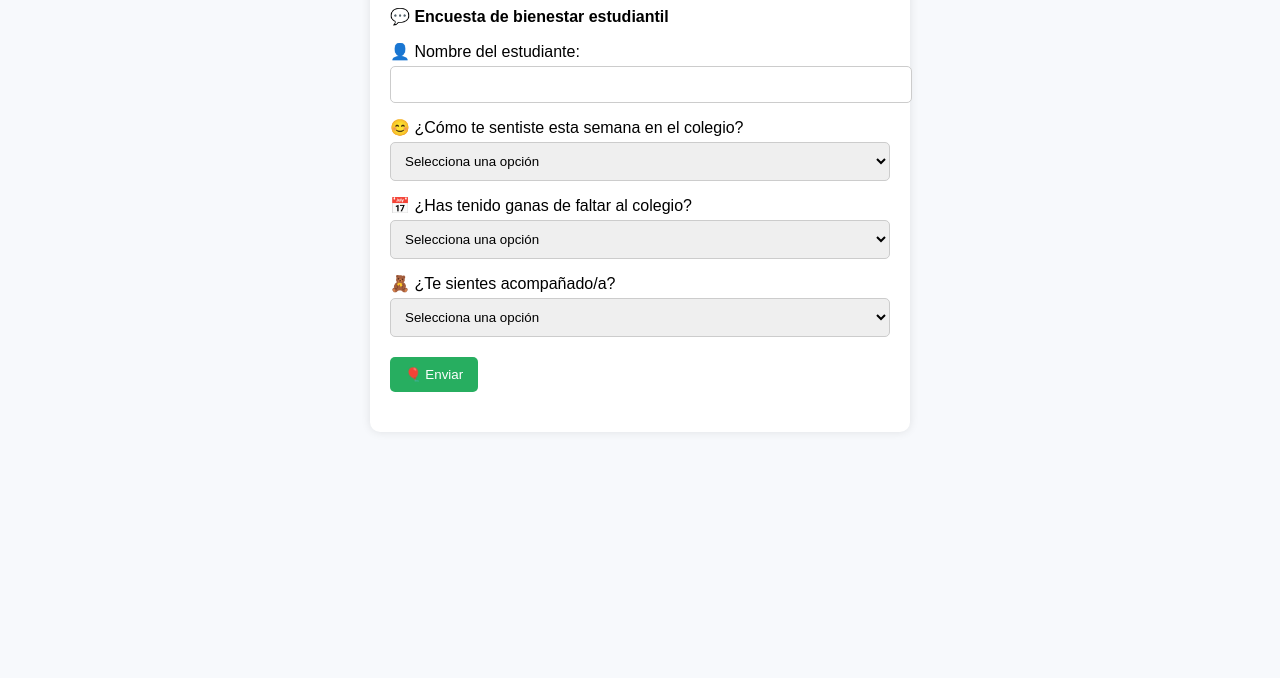
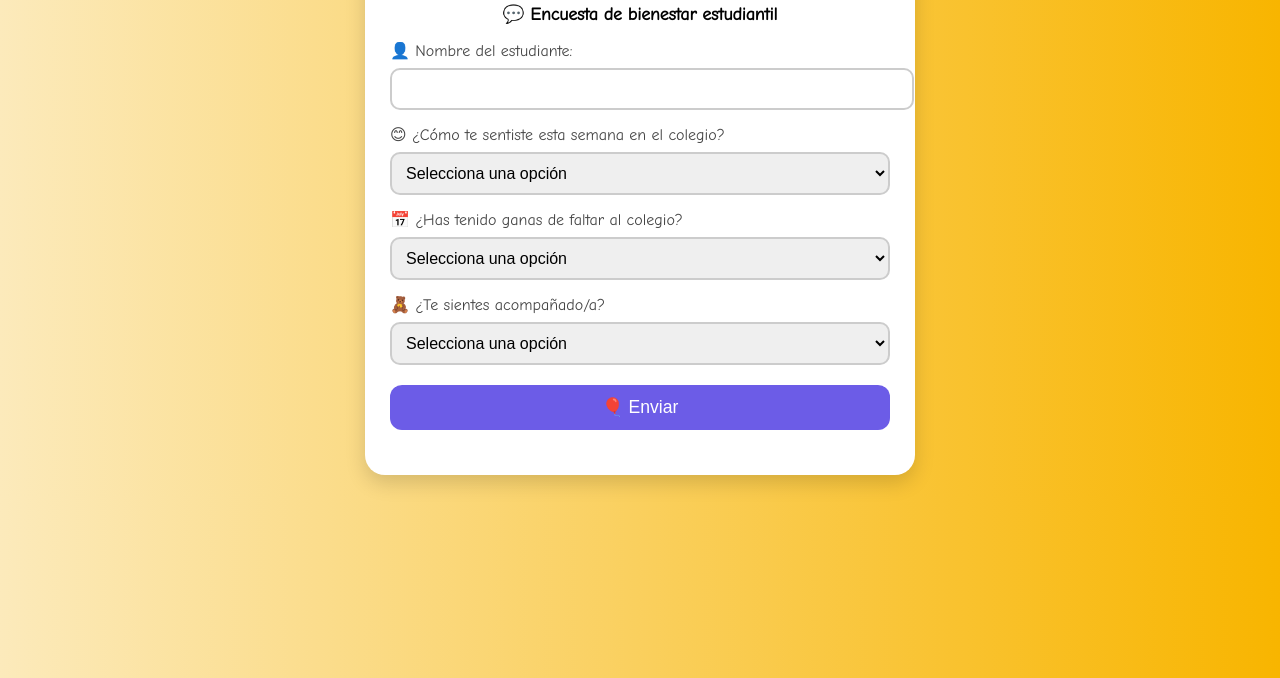
Before and after one commit to acarrascov/contigo-escuela, a plain HTML site: page index.html in a window 1280 px wide. Shown: the part 122-800 px from the top of the page. Drawn offline with Linux system fonts and the light colour scheme.

Commit message:
Update style.css

```diff
--- a/style.css
+++ b/style.css
@@ -1,45 +1,63 @@
 body {
-  font-family: Arial, sans-serif;
-  background-color: #f7f9fc;
+  font-family: 'Comic Neue', cursive;
+  background: linear-gradient(to right, #fceabb, #f8b500);
   padding: 20px;
-}
-
-h1, h2 {
-  color: #2c3e50;
+  margin: 0;
 }
 
 .container {
   max-width: 500px;
   margin: auto;
-  background: white;
-  padding: 20px;
-  border-radius: 10px;
-  box-shadow: 0 0 10px rgba(0,0,0,0.1);
+  background: #ffffff;
+  padding: 25px;
+  border-radius: 20px;
+  box-shadow: 0 8px 20px rgba(0, 0, 0, 0.15);
+}
+
+h1 {
+  text-align: center;
+  color: #2c3e50;
+}
+
+p {
+  text-align: center;
+  font-size: 1.1em;
 }
 
 label {
+  margin-top: 15px;
   display: block;
-  margin-top: 15px;
+  font-size: 1em;
+  color: #444;
 }
 
-input, select, textarea {
+input, select {
   width: 100%;
   padding: 10px;
-  margin-top: 5px;
-  border: 1px solid #ccc;
-  border-radius: 5px;
+  margin-top: 8px;
+  border: 2px solid #ccc;
+  border-radius: 10px;
+  font-size: 1em;
 }
 
 button {
+  width: 100%;
+  background-color: #6c5ce7;
+  color: white;
+  font-size: 1.1em;
+  padding: 12px;
+  border: none;
+  border-radius: 12px;
+  cursor: pointer;
   margin-top: 20px;
-  padding: 10px 15px;
-  background-color: #27ae60;
-  color: white;
-  border: none;
-  border-radius: 5px;
-  cursor: pointer;
+  transition: background-color 0.3s;
 }
 
 button:hover {
-  background-color: #219150;
+  background-color: #4834d4;
 }
+
+#resultado p {
+  text-align: center;
+  font-weight: bold;
+}
```
